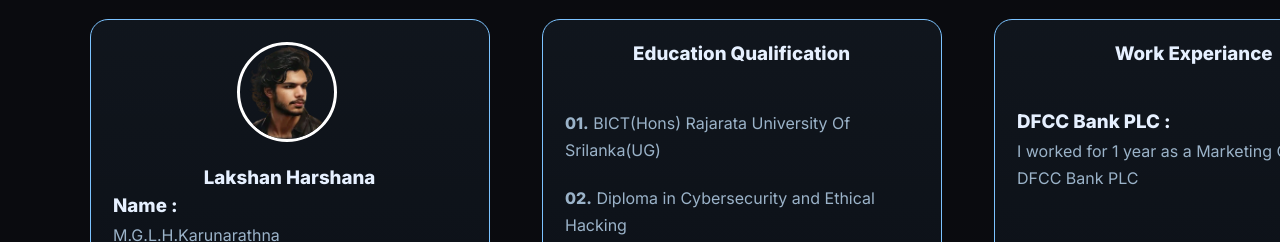
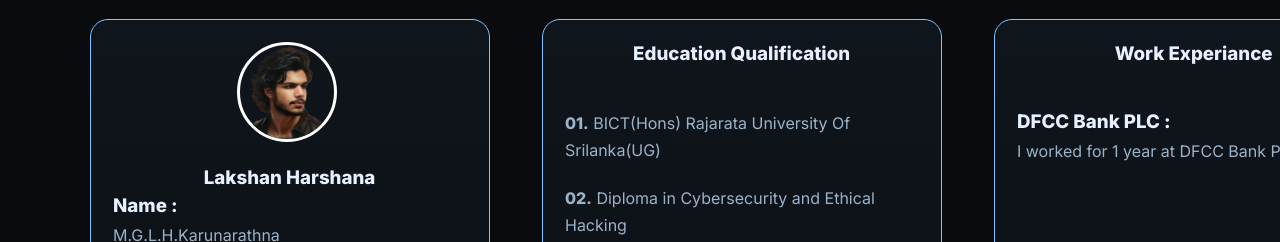
Before and after one commit to Lakshan-BICT/portfolio, a plain HTML site: page index.html in a window 1280 px wide. Shown: the part 940-1182 px from the top of the page. Drawn offline with Linux system fonts and the light colour scheme.

Commit message:
Updated work experiences.

```diff
--- a/index.html
+++ b/index.html
@@ -146,7 +146,7 @@
         <h3 style="text-align: center;">Work Experiance</h3>
         <br><br>
         <h3>DFCC Bank PLC : </h3>
-        <p>I worked for 1 year as a Marketing Officer at DFCC Bank PLC</p>
+        <p>I worked for 1 year at DFCC Bank PLC</p>
       </article>
 
     </div>
```
